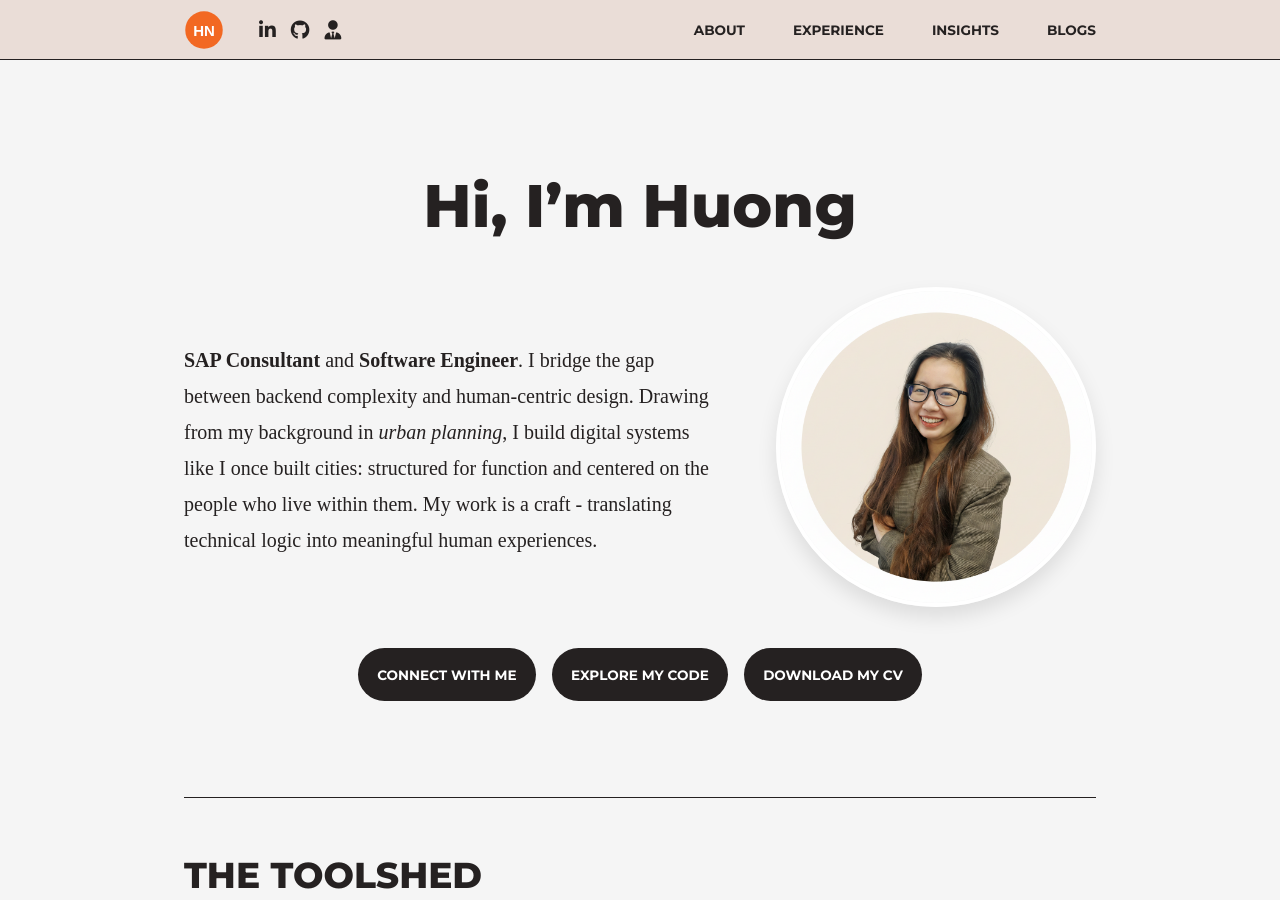
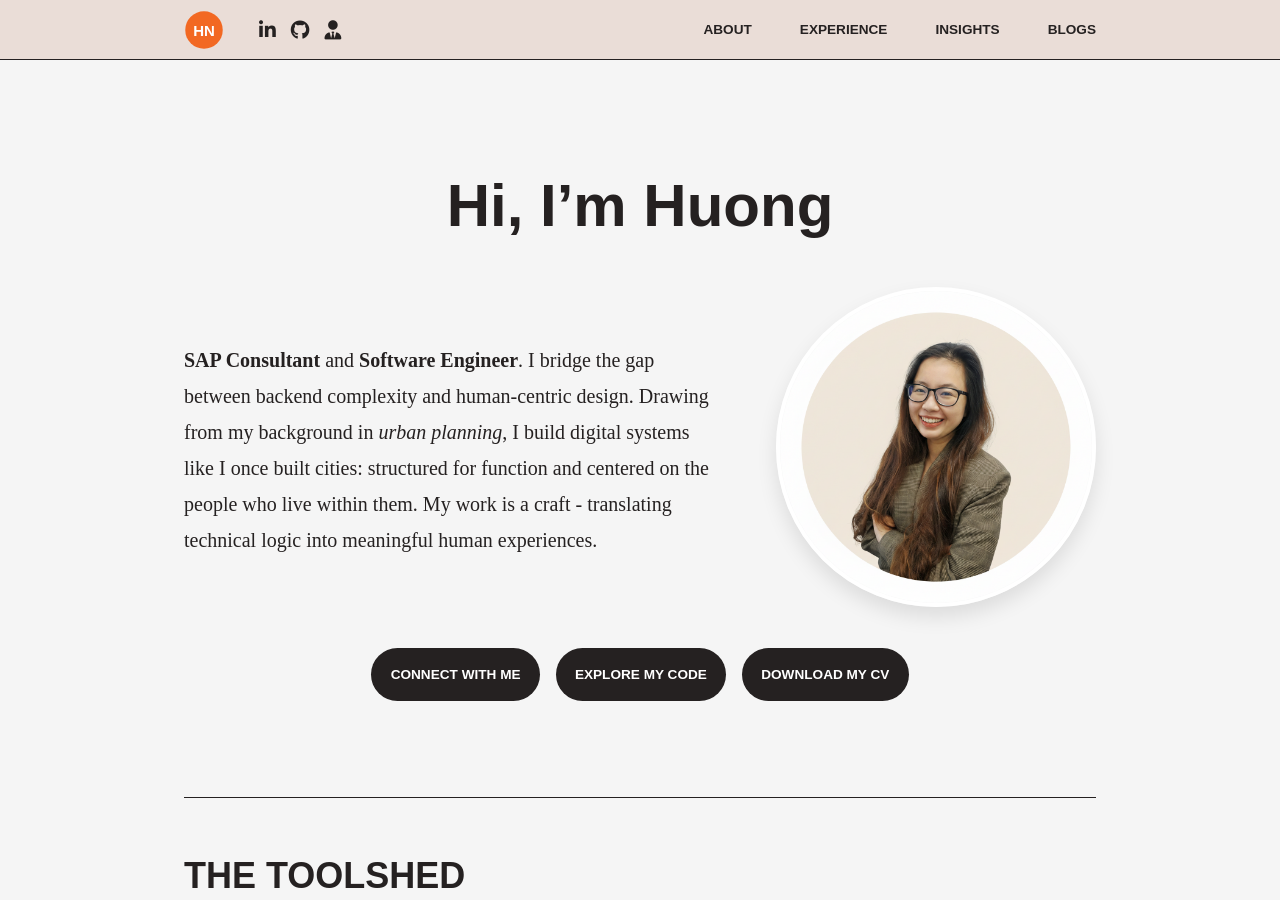
Before and after one commit to huongntn/portfolio-website, a Jekyll site: the page built from index.html, in a window 1280 px wide and 900 px high. Built offline with Jekyll 4.4.1, drawn with Linux system fonts in a browser that asks for light colours; some web fonts are replaced.

Commit message:
Update default.html

```diff
--- a/_layouts/default.html
+++ b/_layouts/default.html
@@ -5,9 +5,12 @@
   <meta name="viewport" content="width=device-width, initial-scale=1.0">
   <title>{{ page.title }} | Thi Ngoc Huong Nguyen</title>
   <link rel="icon" href="{{ 'assets/photos/favicon.svg' | relative_url }}" type="image/svg+xml">
+
+  <!-- Inter -->
   <link rel="preconnect" href="https://fonts.googleapis.com">
   <link rel="preconnect" href="https://fonts.gstatic.com" crossorigin>
-  <link href="https://fonts.googleapis.com/css2?family=Montserrat:wght@700;800&family=Source+Serif+Pro:ital,wght@0,400;0,600;1,400&display=swap" rel="stylesheet">
+  <link href="https://fonts.googleapis.com/css2?family=Inter:ital,opsz,wght@0,14..32,100..900;1,14..32,100..900&display=swap" rel="stylesheet">
+
   <link rel="stylesheet" href="https://cdnjs.cloudflare.com/ajax/libs/font-awesome/6.4.2/css/all.min.css">
   <link rel="stylesheet" href="{{ '/assets/css/style.css' | relative_url }}">
 </head>
```
